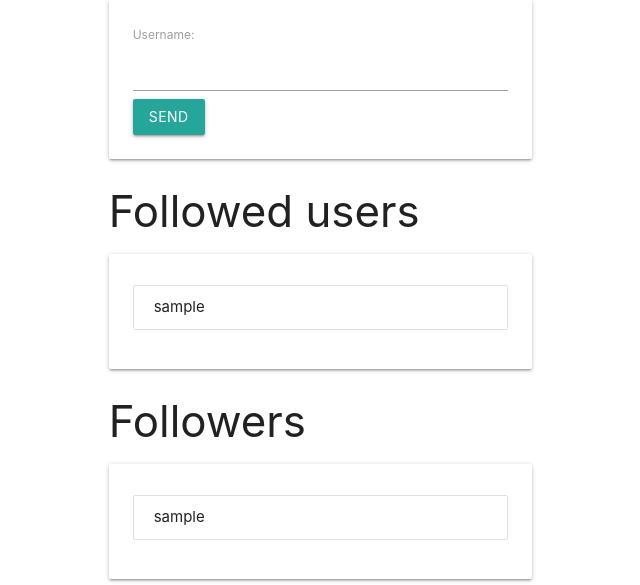
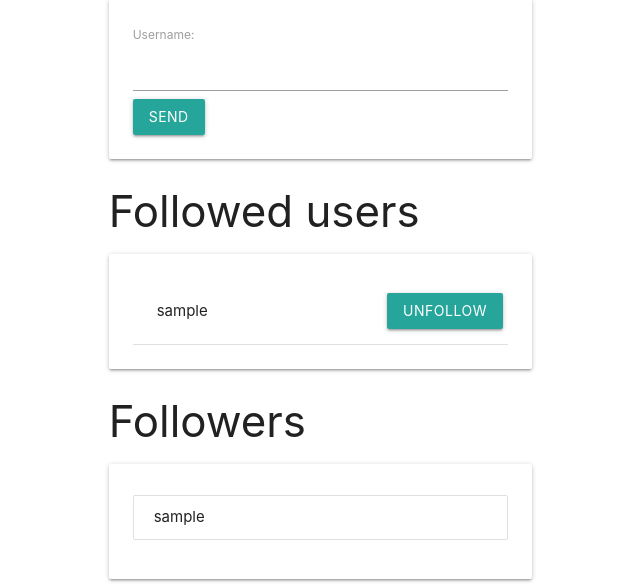
Before and after one commit to DelphinePythonique/projet9, a Django app: page /follow/ in a window 1280 px wide. Shown: the part 73-658 px from the top of the page, without its empty margins (229-869 px from the left). Run offline with Django 4.2, Linux system fonts and the light colour scheme; a user stored in the database is signed in; tables that the repository leaves empty hold one stand-in row (values such as "Sample post").

Commit message:
unfollow feature

```diff
--- a/litreview/authentication/templates/authentication/follow.html
+++ b/litreview/authentication/templates/authentication/follow.html
@@ -9,11 +9,15 @@
         </div>
         <h3>Followed users</h3>
         <div class="container card-panel hoverable">
-          <ul class="collection">
+          <table class="" ><tbody>
             {% for followed in user.following.all %}
-                 <li class="collection-item">{{ followed.followed_user.username }}</li>
+                <td>
+                    <td>{{ followed.followed_user.username }}</td>
+                    <td class="right"> <a class="waves-effect waves-light btn" href="{% url 'authentication:unfollow' followed.followed_user.id %}">unfollow</a></td>
+                </tr>
             {% endfor %}
-          </ul>
+          </tbody>
+          </table>
         </div>
         <h3>Followers</h3>
           <div class="container card-panel hoverable">
--- a/litreview/authentication/urls.py
+++ b/litreview/authentication/urls.py
@@ -15,4 +15,5 @@ urlpatterns = [
     path("logout/", LogoutView.as_view(), name="logout"),
     path("signup/", views.signup_page, name="signup"),
     path("follow/", views.follow_user, name="follow"),
+    path("unfollow/<int:user_id>", views.unfollow_user, name="unfollow"),
 ]
--- a/litreview/authentication/views.py
+++ b/litreview/authentication/views.py
@@ -2,7 +2,7 @@
 from django.conf import settings
 from django.contrib.auth import login, get_user_model
 from django.db import IntegrityError
-from django.shortcuts import redirect, render
+from django.shortcuts import redirect, render, get_object_or_404
 from .forms import SignupForm, SearchUserForm
 from .models import UserFollows
 
@@ -54,3 +54,13 @@ def follow_user(request):
             "form": form,
         },
     )
+
+
+def unfollow_user(request, user_id):
+
+    user_followed = get_object_or_404(get_user_model(), pk=user_id)
+    link = get_object_or_404(
+        UserFollows, user=request.user, followed_user=user_followed
+    )
+    link.delete()
+    return redirect("authentication:follow")
```
Also changed, not shown: README.md.
